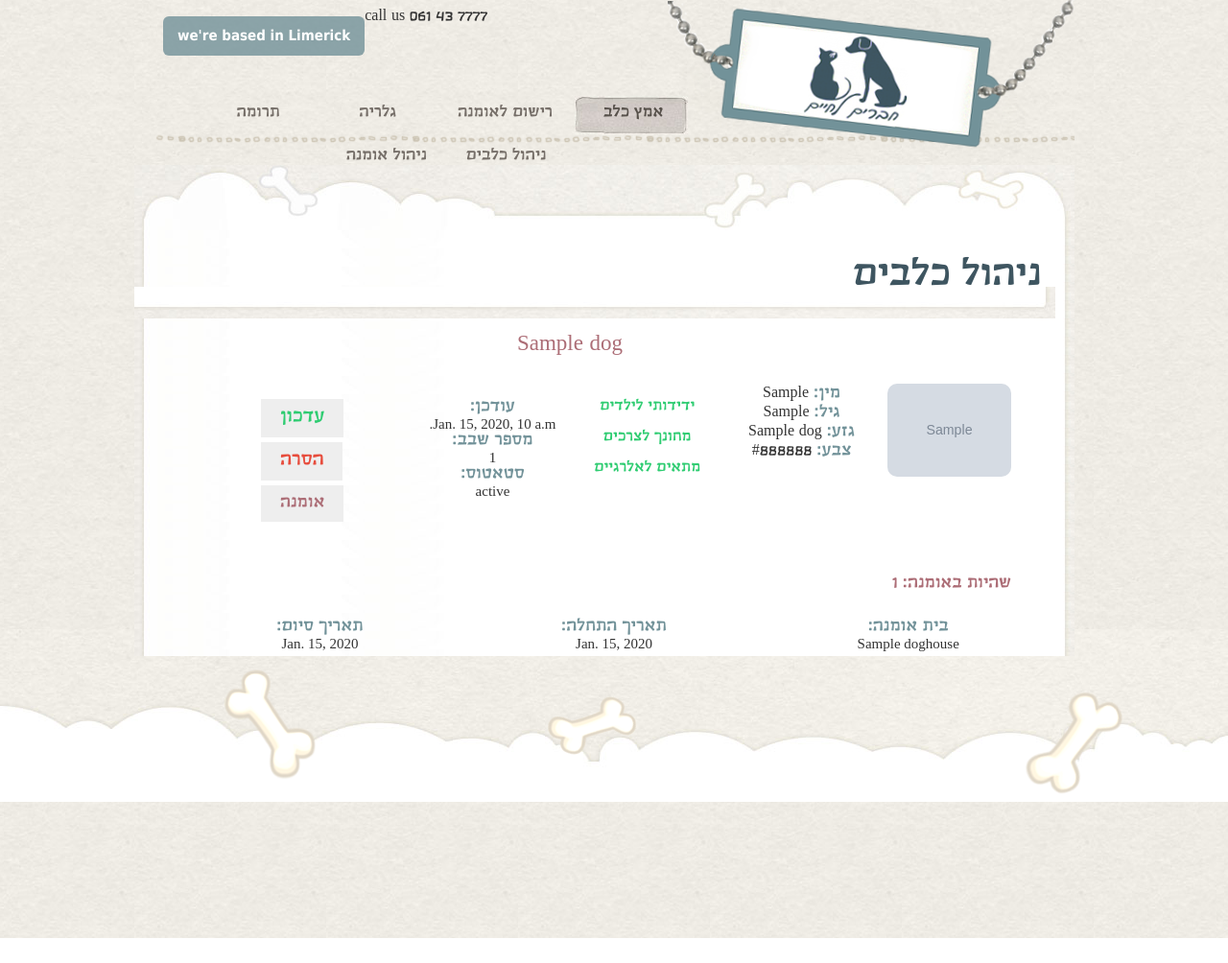
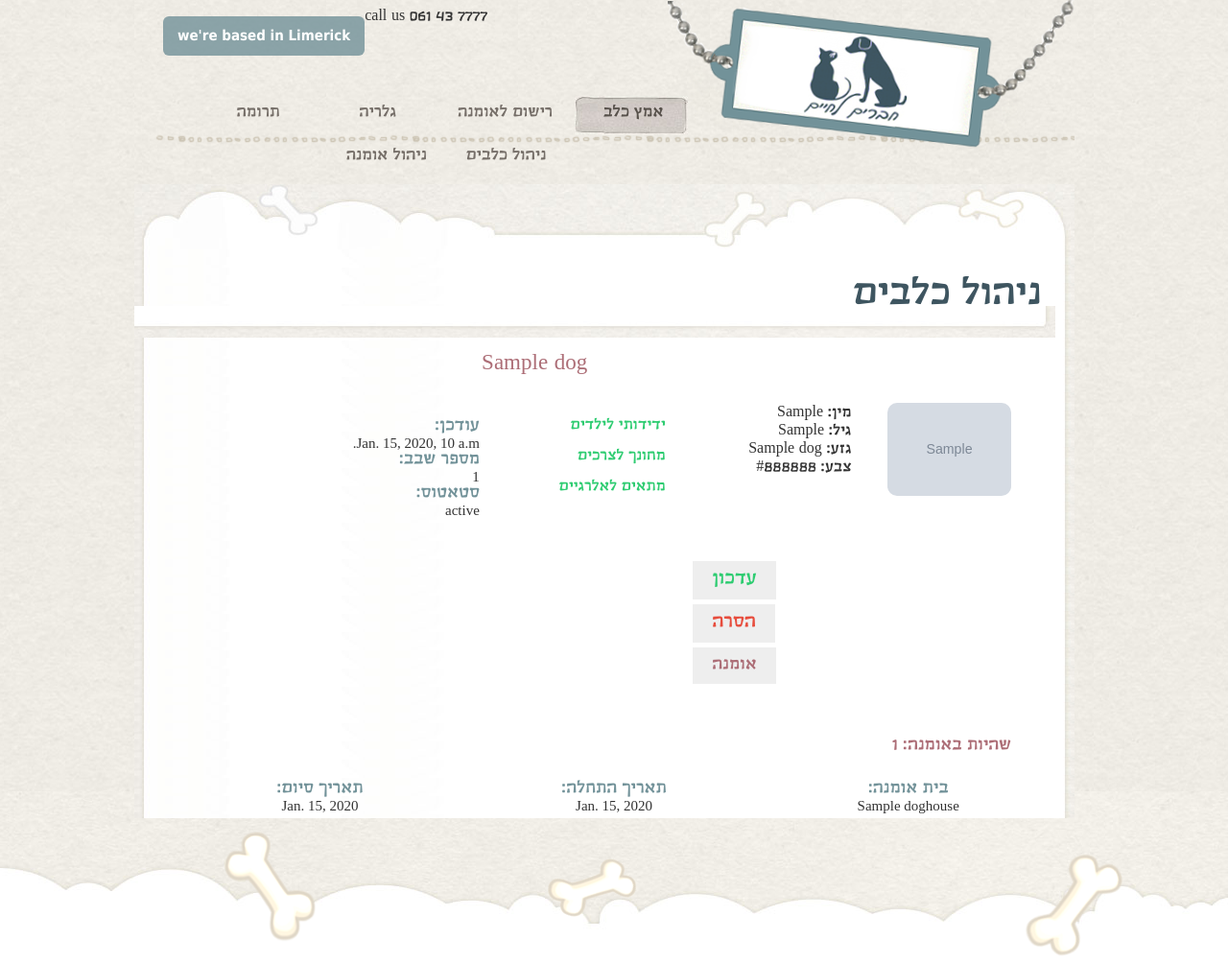
Before and after one commit to ofirnn/friends_forlife, a Django app: a page that uses friends_forlife/app/templates/app/dogs_index.html in a window 1280 px wide. Shown: the top 1004 px of the page at 96% size. Before the commit the page ends 978 px from the top, so only its background shows below. Run offline with Django 3.2, Linux system fonts and the light colour scheme; a user stored in the database is signed in; tables that the repository leaves empty hold one stand-in row (values such as "Sample post"); grey boxes marked "Sample" are stand-in pictures; parts of the project's set-up code (start-up, migrations or seed data) failed here and were passed over.

Commit message:
change dogs_index

```diff
--- a/friends_forlife/app/static/style/style.css
+++ b/friends_forlife/app/static/style/style.css
@@ -59,7 +59,7 @@ footer, #outer-wrap:after {
 /*=========== HEADER SETTINGS ===============*/
 /*=========================================*/
 
-header #top {
+header#top {
 	margin-bottom: 20px;
 }
 
@@ -895,7 +895,7 @@ input[type="search"]::-webkit-search-decoration {
 .dogs_index_dogsDetails{
 	float: right;
     margin: 5% 1%;
-    width: 70%;
+    width: 78%;
 }
 
 #dogs_index_dog_div .age
@@ -926,10 +926,36 @@ input[type="search"]::-webkit-search-decoration {
 }
 
 .dogs_index_col{
-	width: 25%;
+	width: 23%;
     float: right;
-    text-align: center;
+    /*text-align: center;*/
     margin-top: 27px;
+    padding-right: 4%;
+}
+
+.dogs_index_col .dogDetailAdmin {
+	margin-top: 36px;
+}
+
+.dogs_index_col .dogDetailAdmin p {
+	margin-bottom: 5px;
+}
+
+.dogs_index_col .dogDetailAdmin p {
+	font-family: gisha;
+	font-weight: lighter;
+	font-size: 18px;
+}
+
+.dogs_index_col .dogDetailAdmin p span {
+	font-size: 18px;
+	color: rgba(114, 146, 153, 1);
+	font-family: trashimclm;
+}
+
+.dogs_index_col .dogs_index_btn {
+	width: 6%;
+    padding-right: 13%;
 }
 
 #dogs_index_dog_div .text {
@@ -940,11 +966,6 @@ input[type="search"]::-webkit-search-decoration {
 
 #dogs_index_dog_div .label{
 	font-size:18px;
-	color: rgba(114, 146, 153, 1);
-}
-
-.dogs_index_col p span {
-	font-size: 18px;
 	color: rgba(114, 146, 153, 1);
 }
 
--- a/friends_forlife/app/templates/app/dogs_index.html
+++ b/friends_forlife/app/templates/app/dogs_index.html
@@ -63,7 +63,7 @@
                                 <img src={{ dog.picture.url }} class="picture">
                                     <div class="dogs_index_dogsDetails">
                                      <p class="name">{{ dog.name }}</p>
-                                        <div class="dogs_index_col">
+                                        <div class="dogs_index_col dogDetailAdmin">
                                         	<p>
 												<span>מין: </span> {{ dog.gender }}
 											</p>
@@ -118,7 +118,7 @@
                                               <label class="label"> סטאטוס:</label>
                                               <p class="text">{{ dog.status }}</p>
                                         </div>
-                                        <div class="dogs_index_col">
+                                        <div class="dogs_index_col dogs_index_btn">
                                             <form name="update_dog" action="dog_updation">
                                                 <input type="hidden" name="id" value="{{ dog.id }}">
                                                 <input type="submit" class="dogs_index_UpdateBtn" value="עדכון"/>
```
